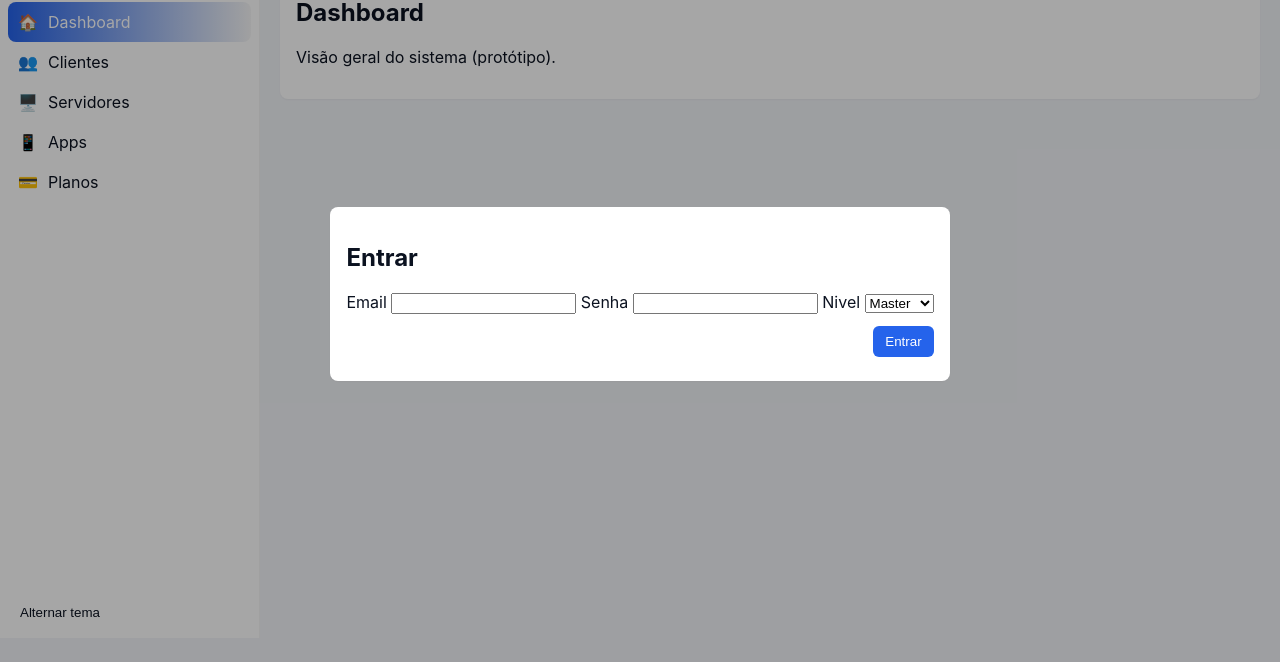
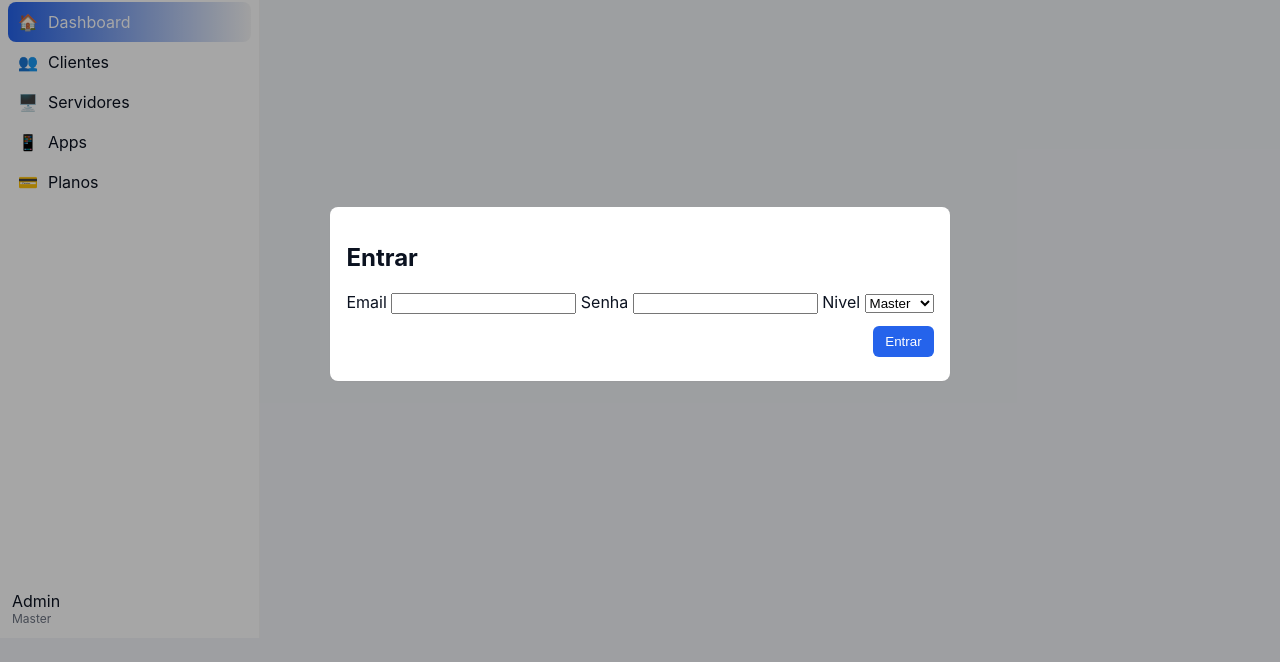
Before and after one commit to panboxtech/panddav1, a plain HTML site: page index.html in a window 1280 px wide. Shown: the part 106-768 px from the top of the page. Drawn offline with Linux system fonts and the light colour scheme.

Commit message:
Update index.html

```diff
--- a/index.html
+++ b/index.html
@@ -44,8 +44,12 @@
         </li>
       </ul>
 
-      <div class="sidebar-footer">
-        <button id="themeToggleSidebar" class="flat-btn">Alternar tema</button>
+      <div class="sidebar-footer" id="sidebarFooter">
+        <!-- substituímos o botão redundante de alternar tema pelo espaço que mostrará usuário e papel -->
+        <div class="user-info">
+          <div class="user-name">Admin</div>
+          <div class="user-role small-badge">Master</div>
+        </div>
       </div>
     </nav>
 
```
